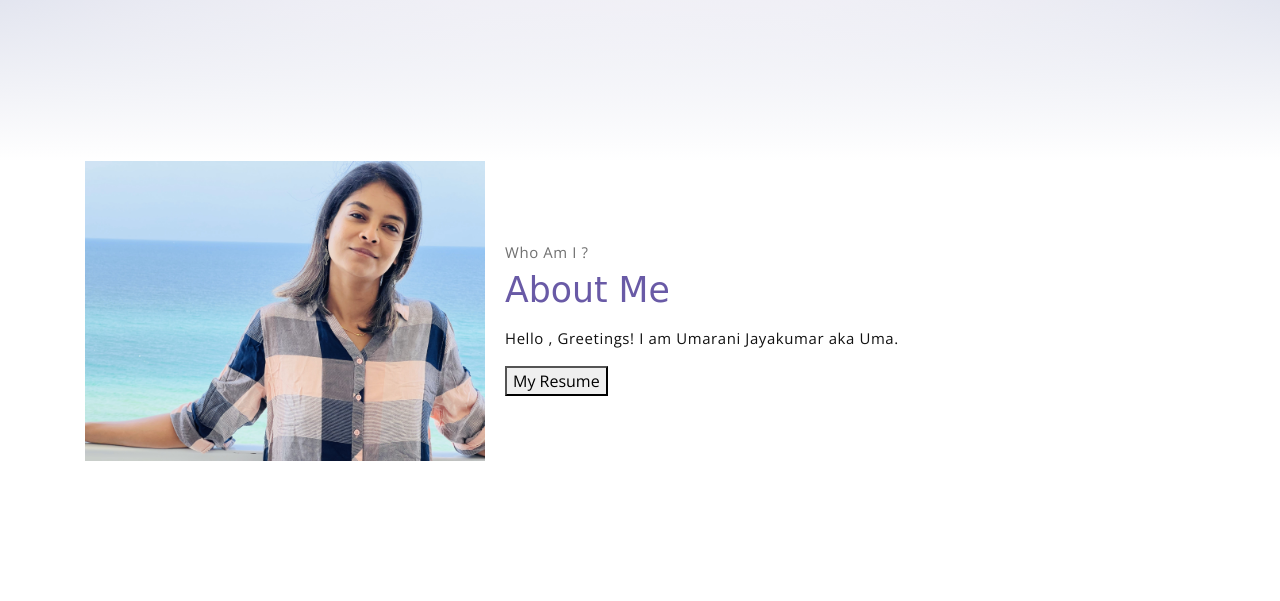
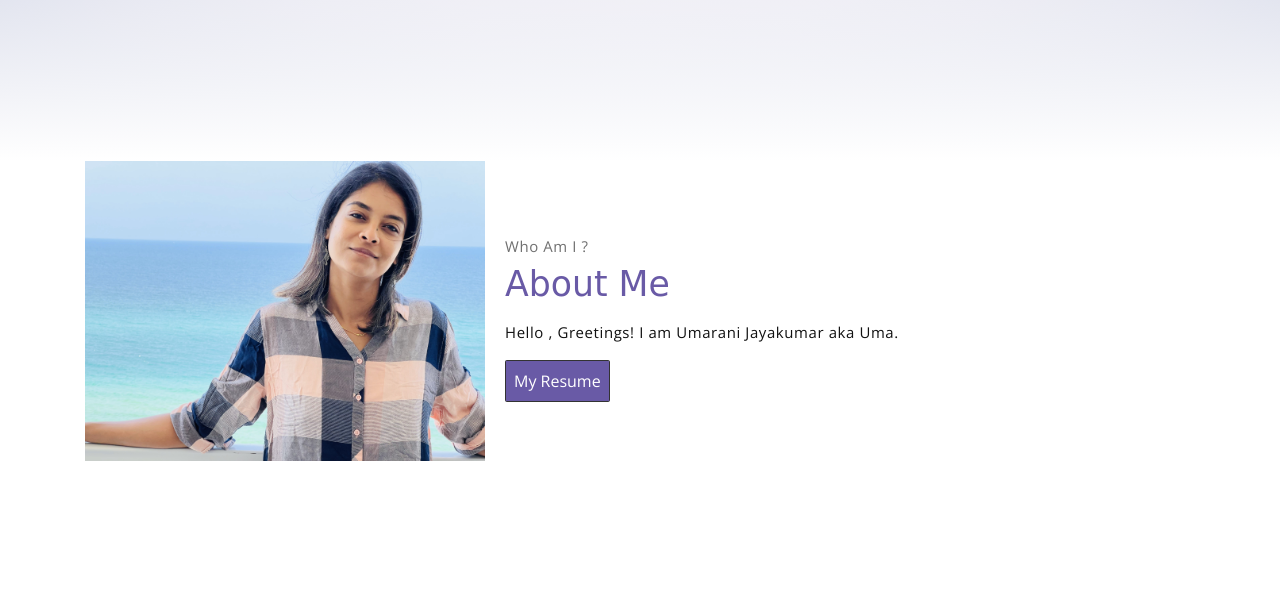
Before and after one commit to umajay/myportfo, a Flask app: page / in a window 1280 px wide. Shown: the part 639-1240 px from the top of the page. Run offline with Flask 3, Linux system fonts and the light colour scheme; some libraries are stand-ins or nearby versions; some web fonts are replaced.

Commit message:
changes in main  and index.html

```diff
--- a/templates/index.html
+++ b/templates/index.html
@@ -85,7 +85,8 @@
                     </p>
                     <a href="static/assets/Docs/CV-UmaraniJ.rtf" download>
 <!--                            <button id = 'download'  class="button-10" role="button" onclick="">-->
-                            <button class="button-10" role="button" onclick="">
+<!--                            <button class="button-10" role="button" o>-->
+                            <button class="btn btn-primary" type="button" onclick="">
                                My Resume
                             </button>
                         </a>
```
